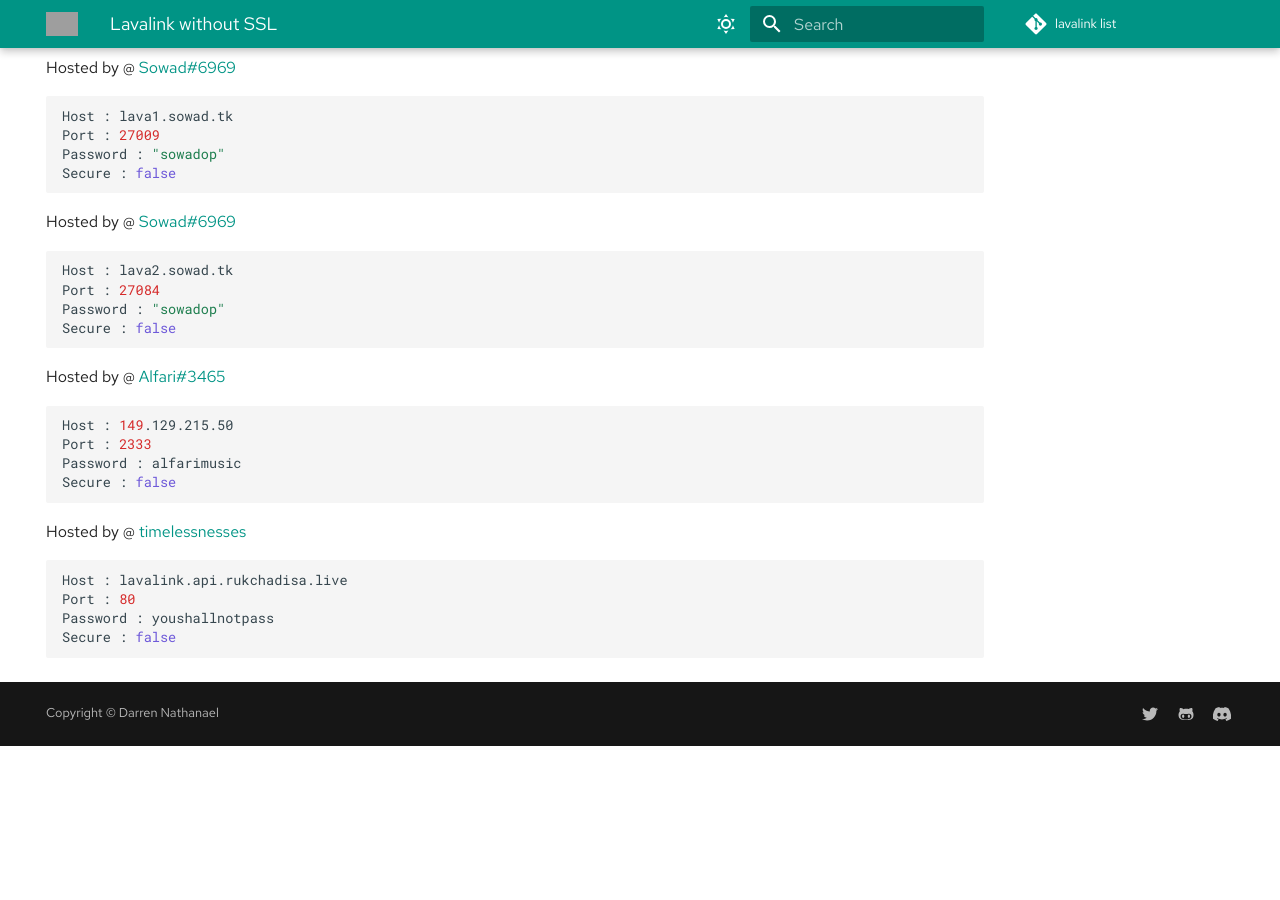
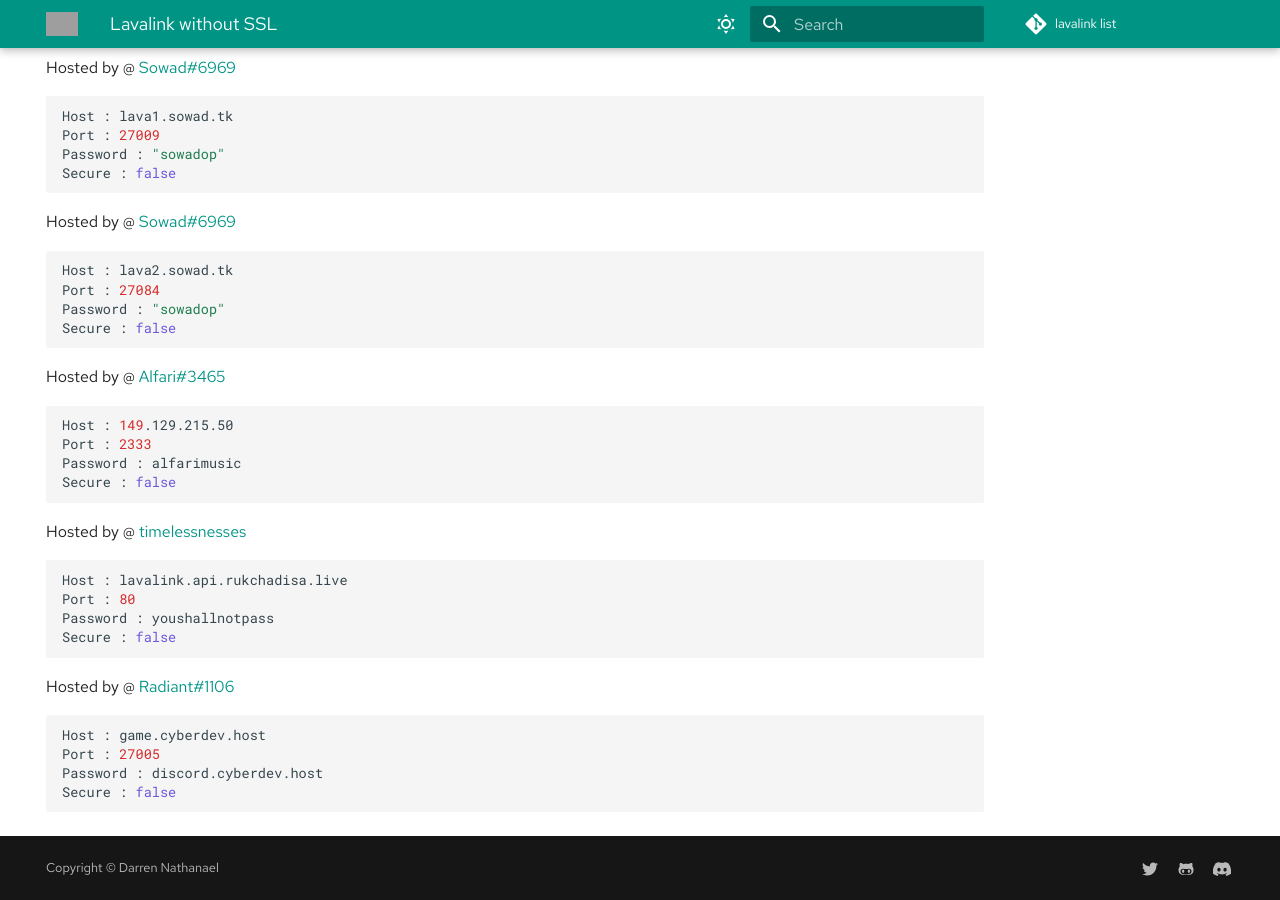
Before and after one commit to DarrenOfficial/lavalink-list, an MkDocs documentation site: the page built from docs/NoSSL/lavalink-without-ssl.md, in a window 1280 px wide and 900 px high, scrolled down 2339 px. Built offline with MkDocs 1.6.1 and Material for MkDocs 9.7.7, drawn with Linux system fonts in a browser that asks for light colours; comment, search, counter and statistics services are not loaded; before the commit the page ends 3085 px from its top, so only the background shows below that; grey boxes are pictures that could not be loaded.

Commit message:
Update lavalink-without-ssl.md (#209)

````diff
--- a/docs/NoSSL/lavalink-without-ssl.md
+++ b/docs/NoSSL/lavalink-without-ssl.md
@@ -146,3 +146,11 @@ Port : 80
 Password : youshallnotpass
 Secure : false
 ```
+
+Hosted by @ [Radiant#1106](https://discord.cyberdev.host)
+```bash
+Host : game.cyberdev.host
+Port : 27005
+Password : discord.cyberdev.host
+Secure : false
+```
````
